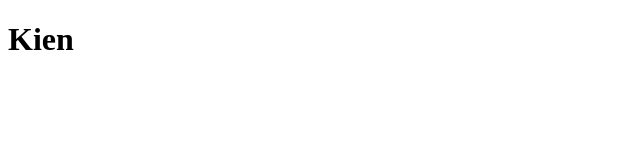
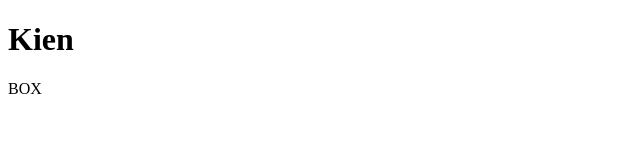
Before and after one commit to Hieubthe173123/SWP391, a plain HTML site: page index.html in a window 1280 px wide. Shown: the full height of the page, 0-640 px from the left. Drawn offline with Linux system fonts and the light colour scheme.

Commit message:
index.html

```diff
--- a/index.html
+++ b/index.html
@@ -7,6 +7,6 @@
 </head>
 <body>
     <h1>Kien</h1>
-
+    <div> BOX </div>
 </body>
 </html>
```
